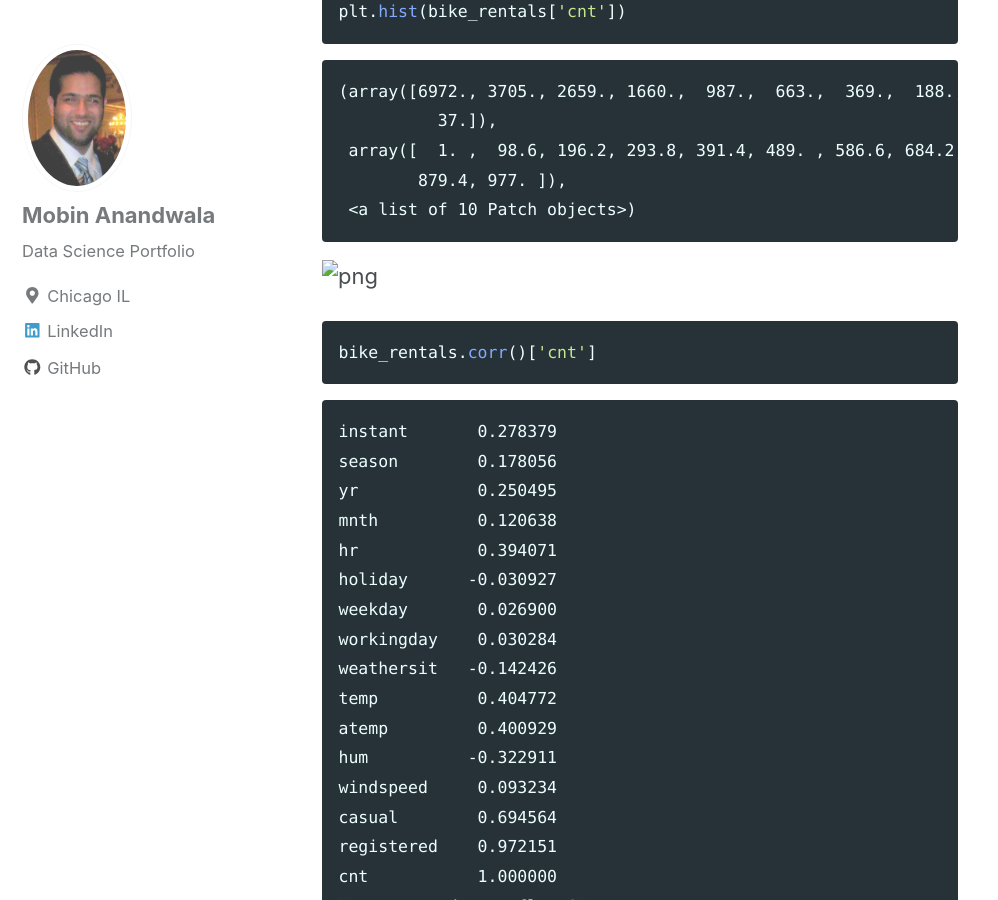
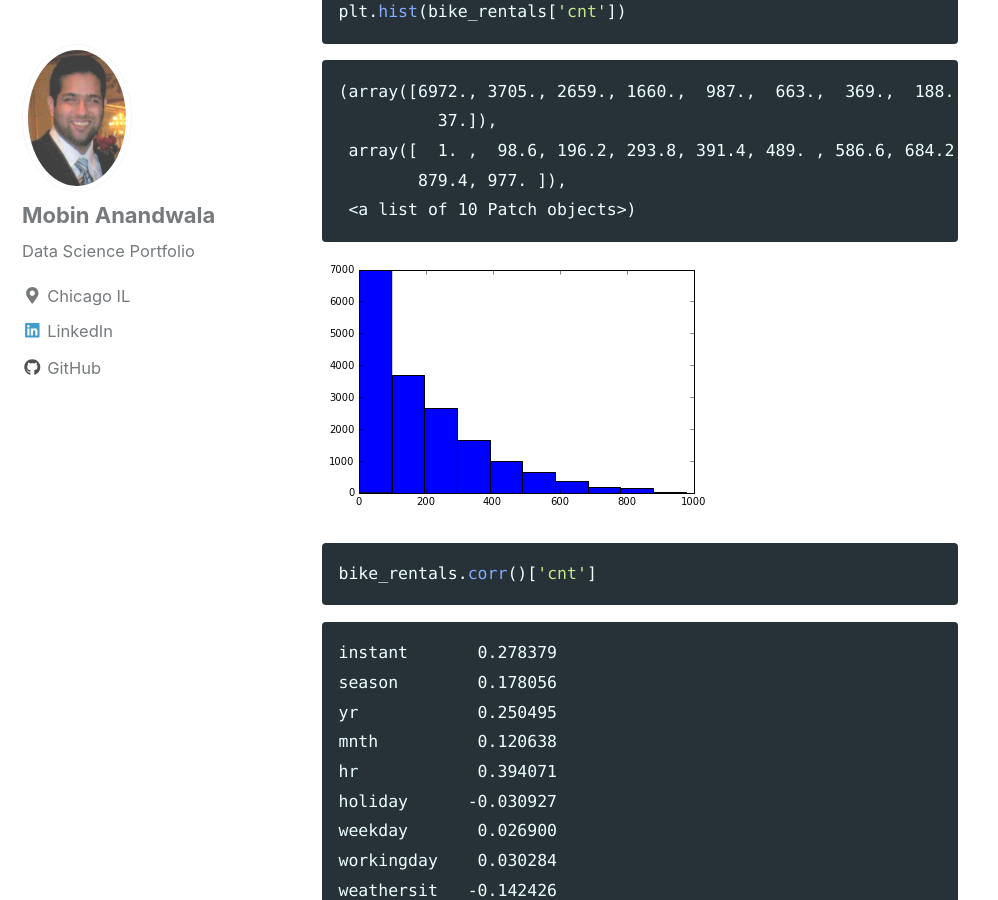
Before and after one commit to manandwa/manandwa.github.io, a Jekyll site: the page built from _posts/2020-05-04-Predicting-Bike-Rentals.md, in a window 1280 px wide and 900 px high, scrolled down 1150 px. Shown: the whole window, without its empty margins (0-998 px from the left). Built offline with Jekyll 4.4.1, drawn with Linux system fonts in a browser that asks for light colours; nearby versions of some CDN libraries.

Commit message:
Update 2020-05-04-Predicting-Bike-Rentals.md

```diff
--- a/_posts/2020-05-04-Predicting-Bike-Rentals.md
+++ b/_posts/2020-05-04-Predicting-Bike-Rentals.md
@@ -188,7 +188,7 @@
 
 
 
-![png](Basics_files/Basics_2_1.png)
+![png](/images/bike-rentals/Basics_2_1.png)
 
 
 
```
